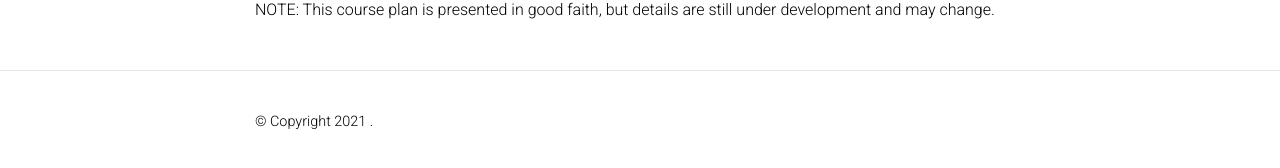
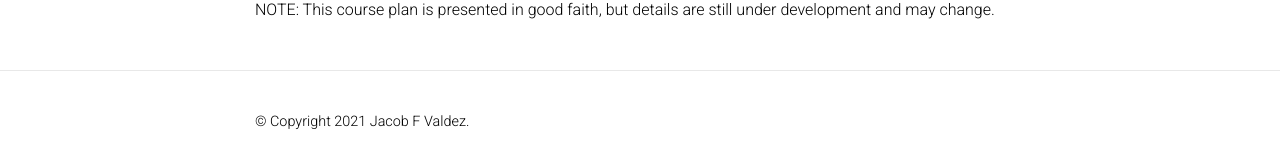
Before and after one commit to JacobFV/Artificial-Intelligence-Principle-and-Practice, a Jekyll site: the page built from _pages/support.md, in a window 1280 px wide. Shown: the part 455-623 px from the top of the page. Built offline with Jekyll 4.4.1, drawn with Linux system fonts in a browser that asks for light colours; nearby versions of some CDN libraries; comment, search, counter and statistics services are not loaded; a style sheet for code colours, icons or effects is not loaded.

Commit message:
copyright name

```diff
--- a/_includes/footer.html
+++ b/_includes/footer.html
@@ -14,7 +14,7 @@
 {% else %}
 <footer class="sticky-bottom mt-5">
   <div class="container">
-    &copy; Copyright {{ site.time | date: '%Y' }} {{ site.first_name }} {{ site.middle_name }} {{ site.last_name }}.
+    &copy; Copyright {{ site.time | date: '%Y' }} Jacob F Valdez.
     {{ site.footer_text }}
     {% if site.impressum_path %}
     <a href="{{ site.url }}{{ site.baseurl }}{{ site.impressum_path }}">Impressum</a>.
```
